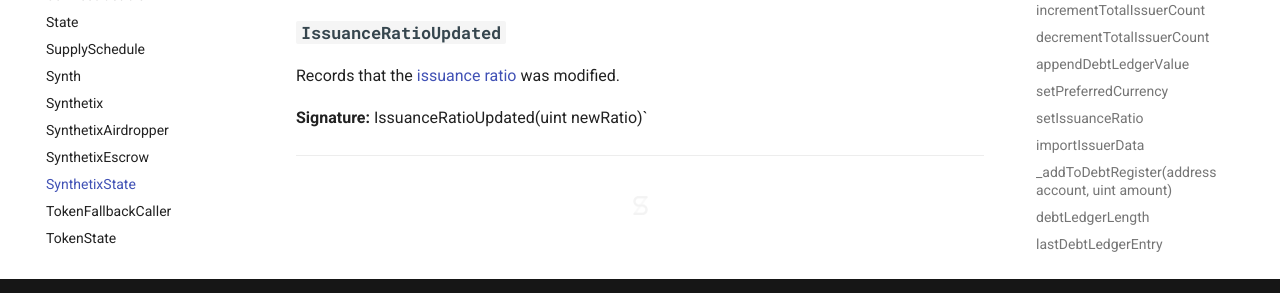
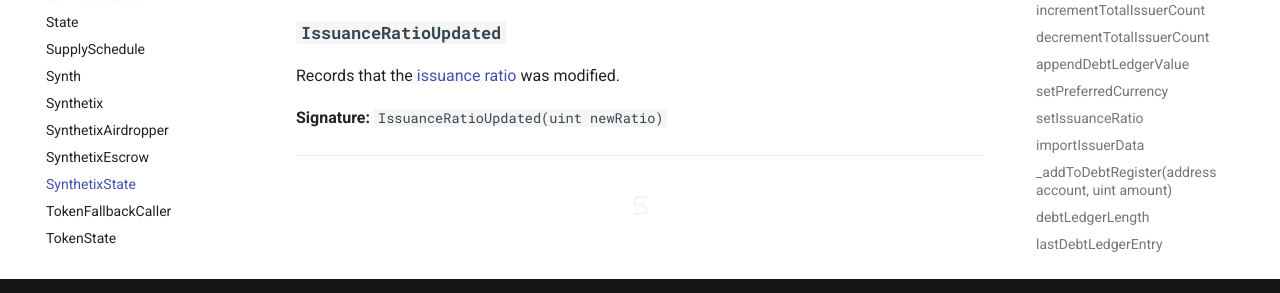
Before and after one commit to Synthetixio/synthetix, an MkDocs documentation site: the page built from docs/contracts/SynthetixState.md, in a window 1280 px wide and 900 px high, scrolled down 8830 px. Shown: the part 556-849 px from the top of the window. Built offline with MkDocs 1.6.1 and Material for MkDocs 9.7.7, drawn with Linux system fonts in a browser that asks for light colours; formulas are drawn with MathJax 3; comment, search, counter and statistics services are not loaded.

Commit message:
Formatting improvements.

```diff
--- a/docs/contracts/SynthetixState.md
+++ b/docs/contracts/SynthetixState.md
@@ -391,7 +391,7 @@
 
 Records that the [issuance ratio](#issuanceratio) was modified.
 
-**Signature:** IssuanceRatioUpdated(uint newRatio)`
+**Signature:** `IssuanceRatioUpdated(uint newRatio)`
 
 ---
 
```
Also changed, not shown: docs/contracts/index.md (+1 -1 lines).
